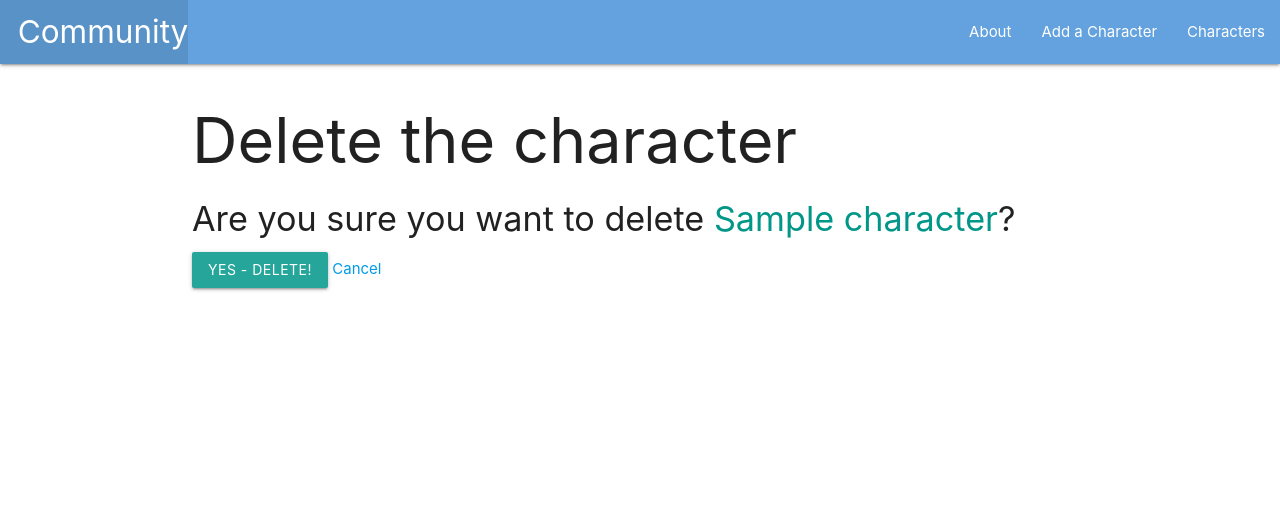
After one commit to iremharnak/community_characters, a Django app: page /characters/1/delete/ in a window 1280 px wide. The commit adds this page. Shown: the top 528 px of the page. Run offline with Django 4.2, Linux system fonts and the light colour scheme; tables that the repository leaves empty hold one stand-in row (values such as "Sample post").

Commit message:
crud functions done with classes

```diff
--- a/main_app/templates/base.html
+++ b/main_app/templates/base.html
@@ -19,6 +19,7 @@
         </ul>
         <ul class="right">
           <li><a href="{% url 'about' %}">About</a></li>
+          <li><a href="{% url 'characters_create' %}">Add a Character</a></li>
           <li><a href="{% url 'index' %}">Characters</a></li>
         </ul>
       </div>
--- a/main_app/templates/characters/detail.html
+++ b/main_app/templates/characters/detail.html
@@ -9,6 +9,10 @@
     <p>Mood: {{ character.mood }}</p>
     <p>Quote: {{ character.quote }}</p>
   </div>
+  <div class="card-action">
+    <a href="{% url 'characters_update' character.id %}">Edit</a>
+    <a href="{% url 'characters_delete' character.id %}">Delete</a>
+  </div>
 </div>
 
 {% endblock %}
--- /dev/null
+++ b/main_app/templates/main_app/character_confirm_delete.html
@@ -0,0 +1,13 @@
+{% extends 'base.html' %}
+
+{% block content %}
+  <h1>Delete the character</h1>
+
+  <h4>Are you sure you want to delete <span class="teal-text">{{ object.name }}</span>?</h4>
+
+  <form action="" method="POST">
+    {% csrf_token %}
+    <input type="submit" value="Yes - Delete!" class="btn">
+    <a href="{% url 'detail' character.id %}">Cancel</a>
+  </form>
+{% endblock %}
--- a/main_app/urls.py
+++ b/main_app/urls.py
@@ -7,5 +7,7 @@ urlpatterns = [
   path('about/', views.about, name='about'),
   path('characters/',views.index, name='index'),
   path('characters/<int:character_id>/', views.characters_detail, name='detail'),
-
+  path('characters/create/', views.CharacterCreate.as_view(), name='characters_create'),
+  path('characters/<int:pk>/update/', views.CharacterUpdate.as_view(), name= 'characters_update'),
+  path('characters/<int:pk>/delete/', views.CharacterDelete.as_view(), name = 'characters_delete')
 ]
--- a/main_app/views.py
+++ b/main_app/views.py
@@ -1,9 +1,25 @@
 from django.shortcuts import render
 from django.http import HttpResponse
+from django.views.generic.edit import CreateView
+from django.views.generic.edit import CreateView, UpdateView, DeleteView
 # import character model
 from .models import Character
 
 
+class CharacterCreate(CreateView):
+  model = Character
+  fields = '__all__'
+  success_url = '/characters/'
+
+class CharacterUpdate(UpdateView):
+  model = Character
+  fields = '__all__'
+  success_url = '/characters/'
+
+
+class CharacterDelete(DeleteView):
+  model = Character
+  success_url = '/characters/'
 # Define the home view
 def home(request):
   return HttpResponse('<h1>Hello /ᐠ｡‸｡ᐟ\ﾉ</h1>')
```
Also changed, not shown: main_app/templates/main_app/character_form.html (added, +14 -0 lines).
